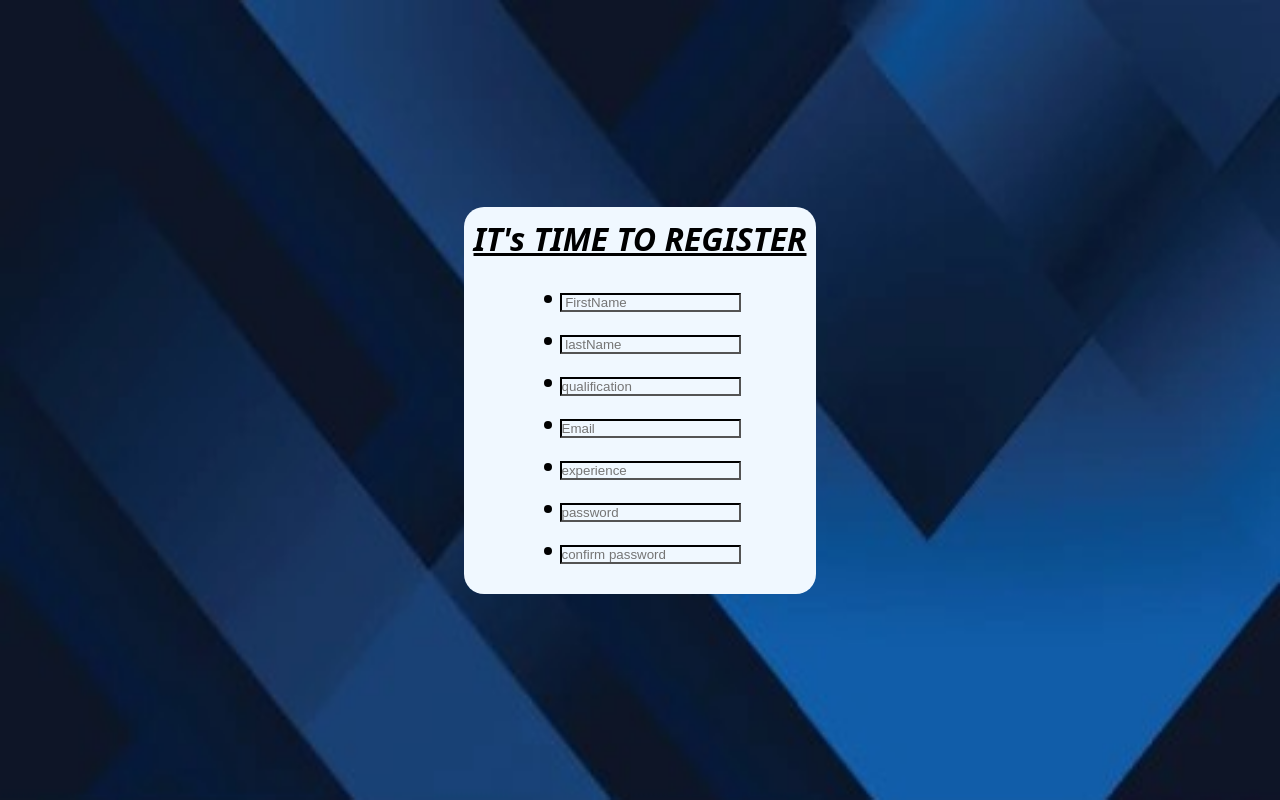
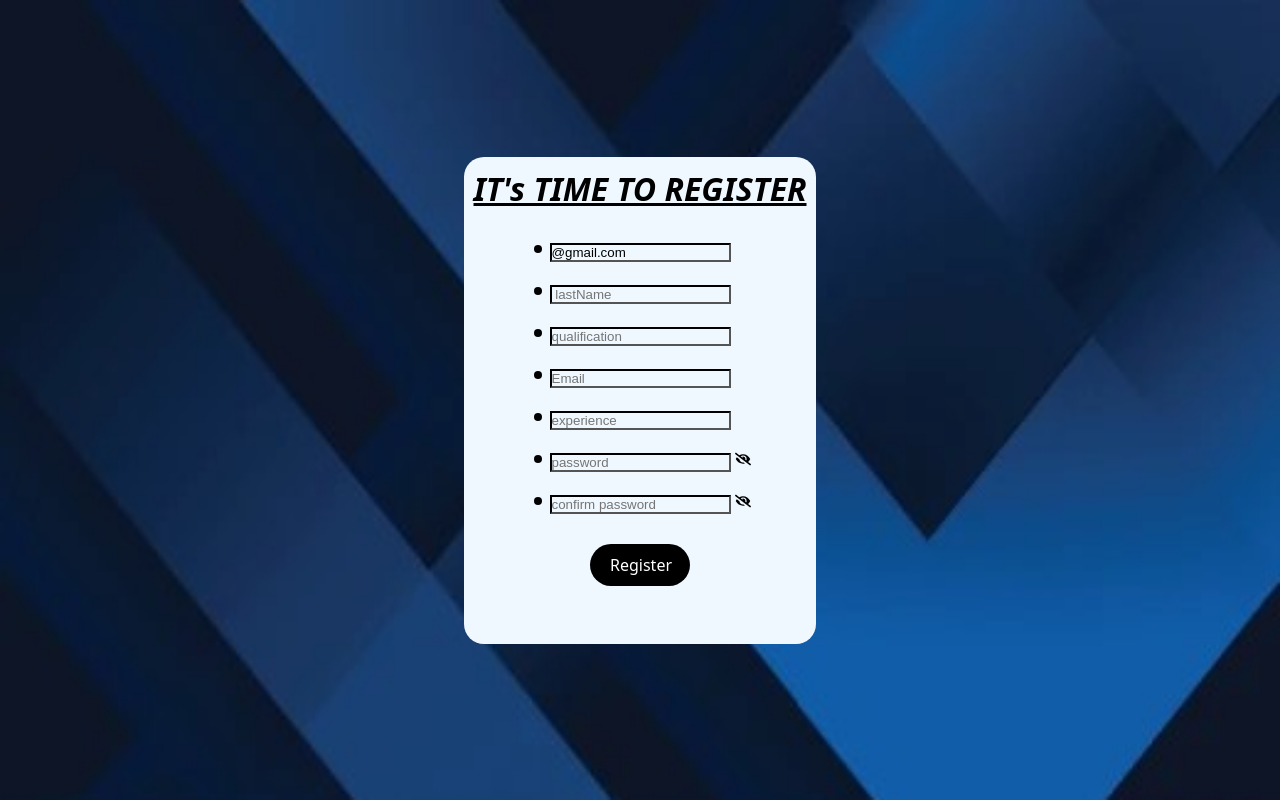
Before and after one commit to labhlisha2003/jobportal-project, a React (Create React App) app: page /Register in a window 1280 px wide. Built offline with nearby package versions, Linux system fonts and the light colour scheme.

Commit message:
src changes

```diff
--- a/src/Pages/RegisterPage/Registerpage.js
+++ b/src/Pages/RegisterPage/Registerpage.js
@@ -4,65 +4,120 @@ import CustomInput from "../../components/CustomInput/CustomInput";
 import "./style.css";
 import { GoDotFill } from "react-icons/go";
 import { useState } from "react";
+import { useNavigate } from "react-router";
+import { database } from "../../firebase";
+import { set, ref } from "firebase/database";
+import { FaKey} from "react-icons/fa";
+import CustomButton from "../../components/CustomButton/CustomButton";
+
+
 function RegisterPage() {
-    const [FirstName, setFirstName]=useState("@gmail.com");
-    const [lastName, setlastName]=useState("");
-    const [qualification, setqualification]=useState("");
-    const [email, setEmail]=useState("");
-    const [experience, setexperience]=useState("");
-    const [password, setpassword]=useState("");
-    const [confirmpassword, setconfirmpassword]=useState("");
+  const [FirstName, setFirstName] = useState("@gmail.com");
+  const [lastName, setlastName] = useState("");
+  const [qualification, setqualification] = useState("");
+  const [email, setEmail] = useState("");
+  const [experience, setexperience] = useState("");
+  const [password, setpassword] = useState("");
+  const [confirmpassword, setconfirmpassword] = useState("");
+  const [buttonText, setButtonText] = useState("Register");
+  const navigate = useNavigate();
+
+  const saveUserDetails = (data) => {
+    set(ref(database, `users/${data.uid}`), data);
+    navigate("/login");
+  };
+  const handleClick = () => {
+    alert('Custom button clicked!');
+};
 
   return (
-
     <div className="RegisterPageBaseContainer">
-            <img src={require("../../assets/images/Registerimage.jpg")} ></img>
+      <img src={require("../../assets/images/Registerimage.jpg")}></img>
 
       <div className="RegisterPageContentBaseContainer">
-
-
         <div className="RegisterPageContentTitleContainer">
-                    <h1><i><u>IT's TIME TO REGISTER</u></i></h1>
+          <h1>
+            <i>
+              <u>IT's TIME TO REGISTER</u>
+            </i>
+          </h1>
         </div>
 
         <div className="RegisterPageContentInputContainer">
-             <CustomInput type={"text"} placeholder={" FirstName"} Icon={GoDotFill} onChangeText={(e) => {
+          <CustomInput
+            type={"text"}
+            placeholder={" FirstName"}
+            Icon={GoDotFill}
+            inputValue={FirstName}
+            onChangeText={(e) => {
               setFirstName(e.target.value);
             }}
           />
-                    <CustomInput type={"text"} placeholder={" lastName"} Icon={GoDotFill} onChangeText={(e) =>{
+          <CustomInput
+            type={"text"}
+            placeholder={" lastName"}
+            Icon={GoDotFill}
+            inputValue={lastName}
+            onChangeText={(e) => {
               setlastName(e.target.value);
             }}
           />
-                    <CustomInput type={"text"} placeholder={"qualification"} Icon={GoDotFill} onChangeText={(e) =>{
+          <CustomInput
+            type={"text"}
+            placeholder={"qualification"}
+            Icon={GoDotFill}
+            inputValue={qualification}
+            onChangeText={(e) => {
               setqualification(e.target.value);
             }}
           />
-                    <CustomInput type={"email"} placeholder={"Email"}  Icon={GoDotFill} onChangeText={(e) => {
-                        setEmail(e.target.value)
+          <CustomInput
+            type={"email"}
+            placeholder={"Email"}
+            Icon={GoDotFill}
+            inputValue={email}
+            onChangeText={(e) => {
+              setEmail(e.target.value);
             }}
           />
-                    <CustomInput type={"text"} placeholder={"experience"} Icon={GoDotFill} onChangeText={(e) => {
-                        setexperience(e.target.value)
+          <CustomInput
+            type={"text"}
+            placeholder={"experience"}
+            Icon={GoDotFill}
+            inputValue={experience}
+            onChangeText={(e) => {
+              setexperience(e.target.value);
             }}
           />
-                    <CustomInput type={"text"} placeholder={"password"}  Icon={GoDotFill} onChangeText={(e) => {
-                        setpassword(e.target.value)
+          <CustomInput
+            type={"text"}
+            placeholder={"password"}
+            Icon={GoDotFill}
+            inputValue={password}
+            // Icon={FaKey}
+            isSecureEntry={true}
+            onChangeText={(e) => {
+              setpassword(e.target.value);
             }}
           />
-                    <CustomInput type={"text"} placeholder={"confirm password"}  Icon={GoDotFill} onChangeText={(e) => {
-                        setconfirmpassword(e.target.value)
+          <CustomInput
+            type={"text"}
+            placeholder={"confirm password"}
+            Icon={GoDotFill}
+            inputValue={confirmpassword}
+            // Icon={FaKey}
+            isSecureEntry={true}
+            onChangeText={(e) => {
+              setconfirmpassword(e.target.value);
             }}
           />
         </div>
 
         <div className="RegisterPagecontentbuttonContainer">
 
-
+          <CustomButton color={"white"} backgroundColor={"black"} title={"Register"} onClick={handleClick}/>
 
         </div>
-
-
       </div>
     </div>
   );
--- a/src/Pages/RegisterPage/style.css
+++ b/src/Pages/RegisterPage/style.css
@@ -31,3 +31,8 @@ padding-bottom:20px;
     padding: 10px 10px 20px 10px;
 
 }
+
+.RegisterPagecontentbuttonContainer{
+    height: 100px;
+    width: 100px;
+}
--- a/src/components/CustomButton/CustomButton.js
+++ b/src/components/CustomButton/CustomButton.js
@@ -1,10 +1,10 @@
 import"./style.css";
-function CustomButton({backgroundColor, color, title, onclick}) {
+function CustomButton({backgroundColor, color, title, onClick}) {
     return (
         <div
             className="customButtonBaseContainer"
             style={{backgroundColor,color}}
-            onclick={onclick}
+            onClick={onClick}
             >
                 {title}
             </div>
--- a/src/components/CustomInput/CustomInput.js
+++ b/src/components/CustomInput/CustomInput.js
@@ -1,30 +1,43 @@
-import {useState} from "react";
+import { useState } from "react";
 import "./style.css";
 import { FaEyeSlash } from "react-icons/fa";
 import { FaEye } from "react-icons/fa";
 
-function CustomInput({type,placeholder,Icon,IconColor,isSecureEntry= false,inputValue,onChangeText, }) {
-    const [showText, setShowText]=useState(false);
-return(
+function CustomInput({
+  type,
+  placeholder,
+  Icon,
+  IconColor,
+  isSecureEntry = false,
+  inputValue,
+  onChangeText,
+}) {
+  const [showText, setShowText] = useState(false);
+  return (
     <div className="customInputBaseContainer">
       <div className="customInputIConContainer">
-                {Icon ?<Icon Color={ IconColor} sixe={19}/>:null}
+        {Icon ? <Icon Color={IconColor} sixe={19} /> : null}
       </div>
       <div className="customInputInputContainer">
-                    <input  value={inputValue} type={isSecureEntry ? (showText ? "text":"Password"): type} placeholder={placeholder }onChange={{onChangeText}}/></div>
+        <input
+          value={inputValue}
+          type={isSecureEntry ? (showText ? "text" : "Password") : type}
+          placeholder={placeholder}
+          onChange={onChangeText}
+        />
+      </div>
 
-                    {isSecureEntry &&(
-                    <div className="customInputPasswordContainer"
-                    onClick={()=>{setShowText(!showText);
-
+      {isSecureEntry && (
+        <div
+          className="customInputPasswordContainer"
+          onClick={() => {
+            setShowText(!showText);
           }}
-                    >{showText ?<FaEye/>:<FaEyeSlash/>}
-
+        >
+          {showText ? <FaEye /> : <FaEyeSlash />}
         </div>
       )}
-
     </div>
-
   );
 }
 export default CustomInput;
--- a/src/firebase.js
+++ b/src/firebase.js
@@ -2,6 +2,7 @@
 import { initializeApp } from "firebase/app";
 import { getAnalytics } from "firebase/analytics";
 import {getAuth} from "firebase/auth";
+import { getDatabase } from "firebase/database";
 // TODO: Add SDKs for Firebase products that you want to use
 // https://firebase.google.com/docs/web/setup#available-libraries
 
@@ -21,3 +22,4 @@ const firebaseConfig = {
 const app = initializeApp(firebaseConfig);
 const analytics = getAnalytics(app);
 export const auth =getAuth(app);
+export const database = getDatabase(app);
```
Lines whose indentation alone changed are shown as unchanged.
